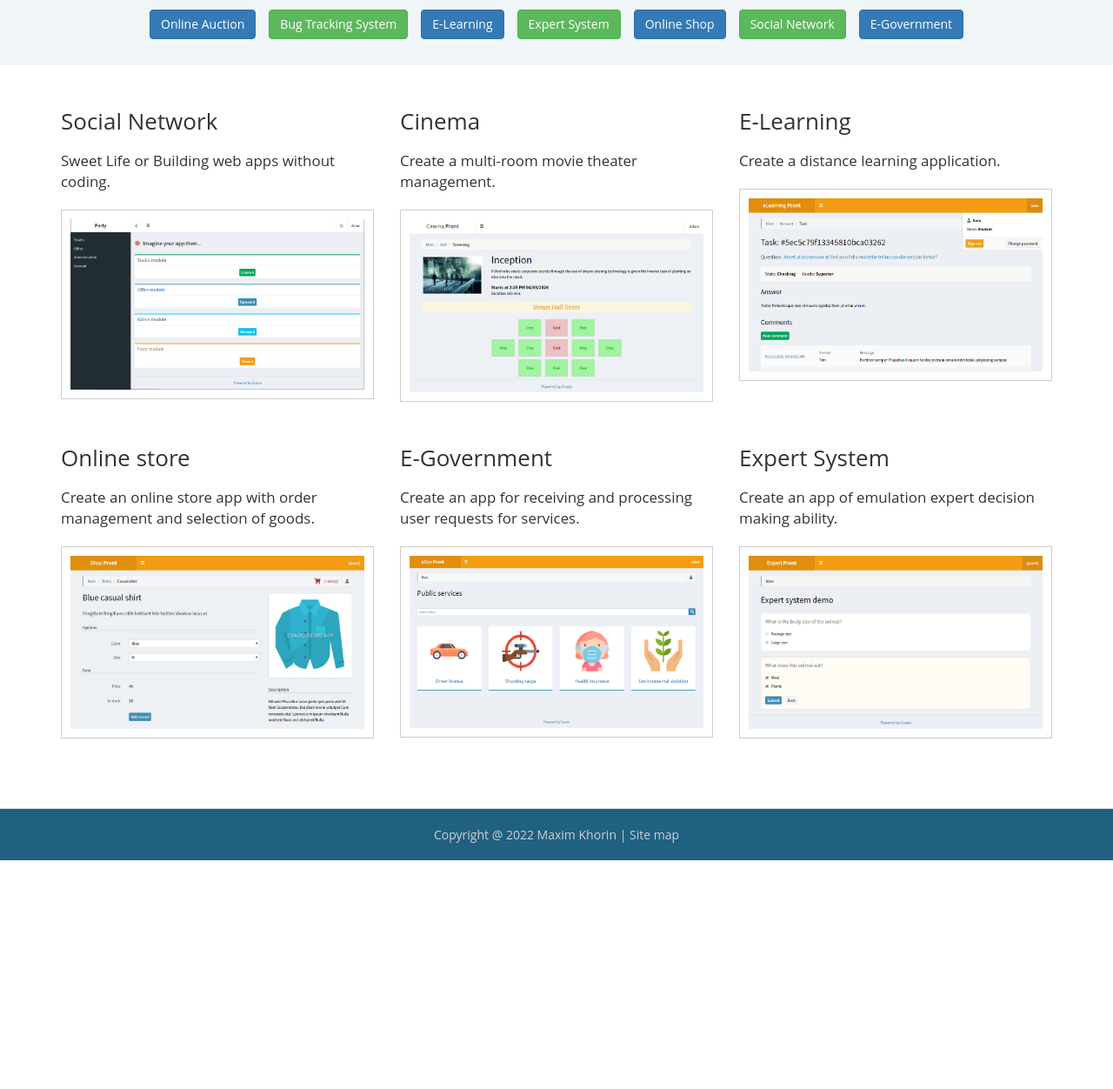
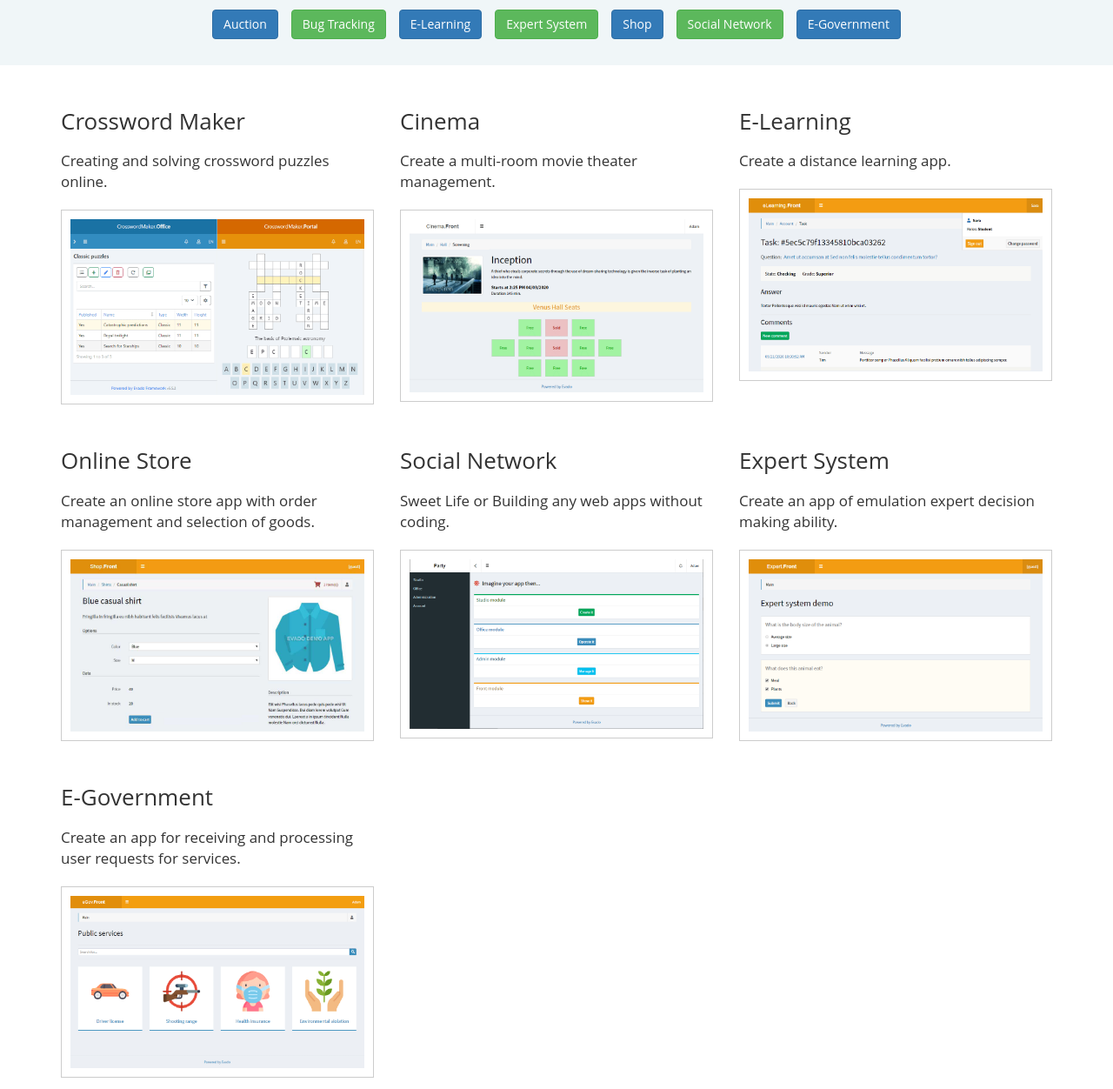
Before and after one commit to mkhorin/evado-site, a plain HTML site: page index.html in a window 1280 px wide. Shown: the part 1200-2452 px from the top of the page at 87% size. Before the commit the page ends 2189 px from the top, so only its background shows below. Drawn offline with Linux system fonts and the light colour scheme.

Commit message:
Add crossword maker

```diff
--- a/index.html
+++ b/index.html
@@ -73,11 +73,11 @@
         Ready-made apps to try
       </h2>
       <div class="ready-try">
-        <a href="https://github.com/mkhorin/evado-app-auction" class="btn-primary btn" target="_blank">Online Auction</a>
-        <a href="https://github.com/mkhorin/evado-app-bugs" class="btn-success btn" target="_blank">Bug Tracking System</a>
+        <a href="https://github.com/mkhorin/evado-app-auction" class="btn-primary btn" target="_blank">Auction</a>
+        <a href="https://github.com/mkhorin/evado-app-bugs" class="btn-success btn" target="_blank">Bug Tracking</a>
         <a href="https://github.com/mkhorin/evado-app-elearning" class="btn-primary btn" target="_blank">E-Learning</a>
         <a href="https://github.com/mkhorin/evado-app-expert" class="btn-success btn" target="_blank">Expert System</a>
-        <a href="https://github.com/mkhorin/evado-app-shop" class="btn-primary btn" target="_blank">Online Shop</a>
+        <a href="https://github.com/mkhorin/evado-app-shop" class="btn-primary btn" target="_blank">Shop</a>
         <a href="https://github.com/mkhorin/evado-app-social" class="btn-success btn" target="_blank">Social Network</a>
         <a href="https://github.com/mkhorin/evado-app-egov" class="btn-primary btn" target="_blank">E-Government</a>
       </div>
@@ -89,13 +89,14 @@
       <div class="row">
         <div class="col-lg-4 col-md-6">
           <div class="app-card">
-            <h2>Social Network</h2>
-            <p>Sweet Life or Building web apps without coding.</p>
-            <a href="party/intro.html" title="Evado Framework Social Network">
-              <img class="img-responsive" src="images/party/front-00.png" alt="Evado Framework Social Network">
+            <h2>Crossword Maker</h2>
+            <p>Creating and solving crossword puzzles online.</p>
+            <a href="https://github.com/mkhorin/crossword-maker" target="_blank" title="Crossword Puzzle Maker App">
+              <img class="img-responsive" src="images/crossword/front-01.png" alt="Crossword Puzzle Maker">
             </a>
           </div>
         </div>
+
         <div class="col-lg-4 col-md-6">
           <div class="app-card">
             <h2>Cinema</h2>
@@ -110,7 +111,7 @@
         <div class="col-lg-4 col-md-6">
           <div class="app-card">
             <h2>E-Learning</h2>
-            <p>Create a distance learning application.</p>
+            <p>Create a distance learning app.</p>
             <a href="elearning/intro.html" title="E-learning App Tutorial">
               <img class="img-responsive" src="images/elearning/front-01.png" alt="E-learning App Tutorial">
             </a>
@@ -120,7 +121,7 @@
 
         <div class="col-lg-4 col-md-6">
           <div class="app-card">
-            <h2>Online store</h2>
+            <h2>Online Store</h2>
             <p>Create an online store app with order management and selection of goods.</p>
             <a href="shop/intro.html" title="Shop App Tutorial">
               <img class="img-responsive" src="images/shop/front-01.png" alt="Shop App Tutorial">
@@ -131,19 +132,32 @@
 
         <div class="col-lg-4 col-md-6">
           <div class="app-card">
-            <h2>E-Government</h2>
-            <p>Create an app for receiving and processing user requests for services.</p>
-            <a href="egov/intro.html" title="E-government App Tutorial">
-              <img class="img-responsive" src="images/egov/front-01.png" alt="E-government App Tutorial">
+            <h2>Social Network</h2>
+            <p>Sweet Life or Building any web apps without coding.</p>
+            <a href="party/intro.html" title="Evado Framework Social Network">
+              <img class="img-responsive" src="images/party/front-00.png" alt="Evado Framework Social Network">
             </a>
           </div>
         </div>
+
         <div class="col-lg-4 col-md-6">
           <div class="app-card">
             <h2>Expert System</h2>
             <p>Create an app of emulation expert decision making ability.</p>
             <a href="expert/intro.html" title="Expert System App Tutorial">
               <img class="img-responsive" src="images/expert/front-01.png" alt="Expert System App Tutorial">
+            </a>
+          </div>
+        </div>
+        <div class="visible-md-block clearfix"></div>
+        <div class="visible-lg-block clearfix"></div>
+
+        <div class="col-lg-4 col-md-6">
+          <div class="app-card">
+            <h2>E-Government</h2>
+            <p>Create an app for receiving and processing user requests for services.</p>
+            <a href="egov/intro.html" title="E-government App Tutorial">
+              <img class="img-responsive" src="images/egov/front-01.png" alt="E-government App Tutorial">
             </a>
           </div>
         </div>
```
Also changed, not shown: ru/index.html (+18 -7 lines), images/crossword/front-01.png (added), ru/images/crossword/front-01.png (added).
